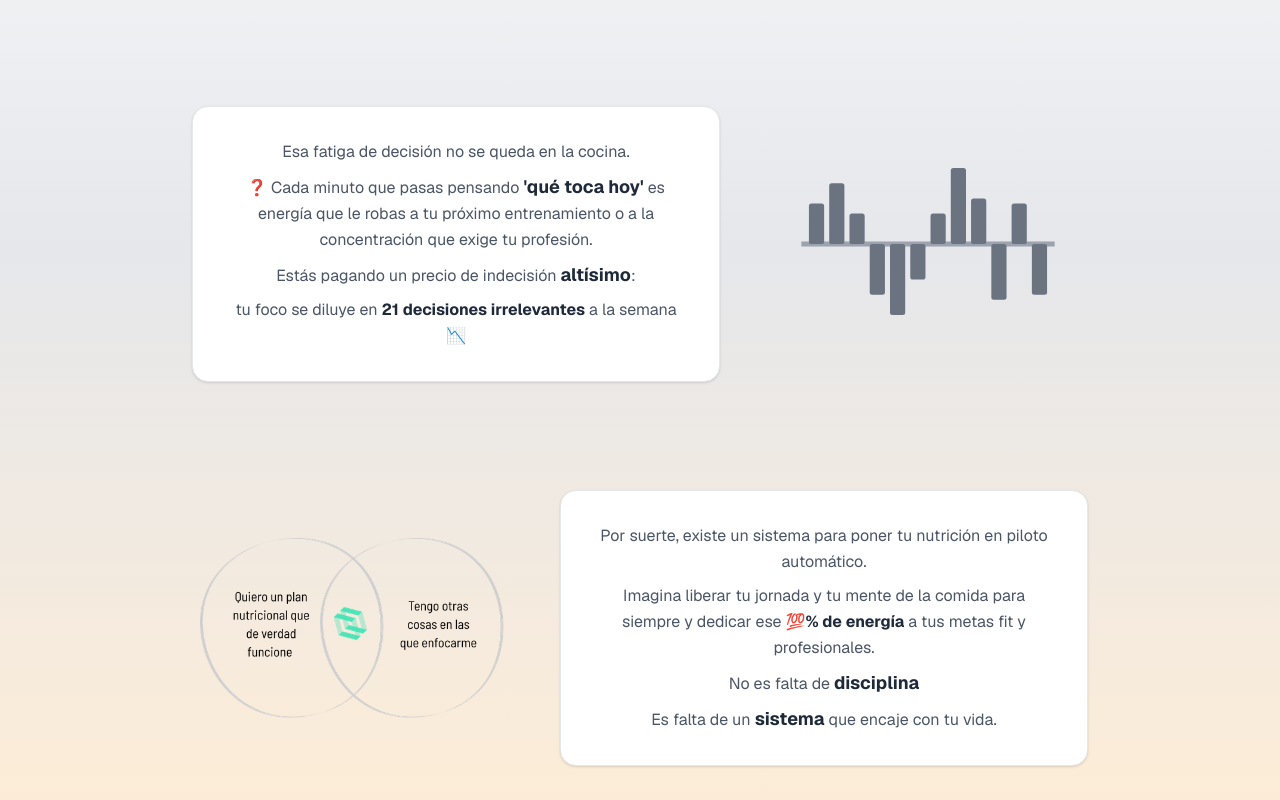
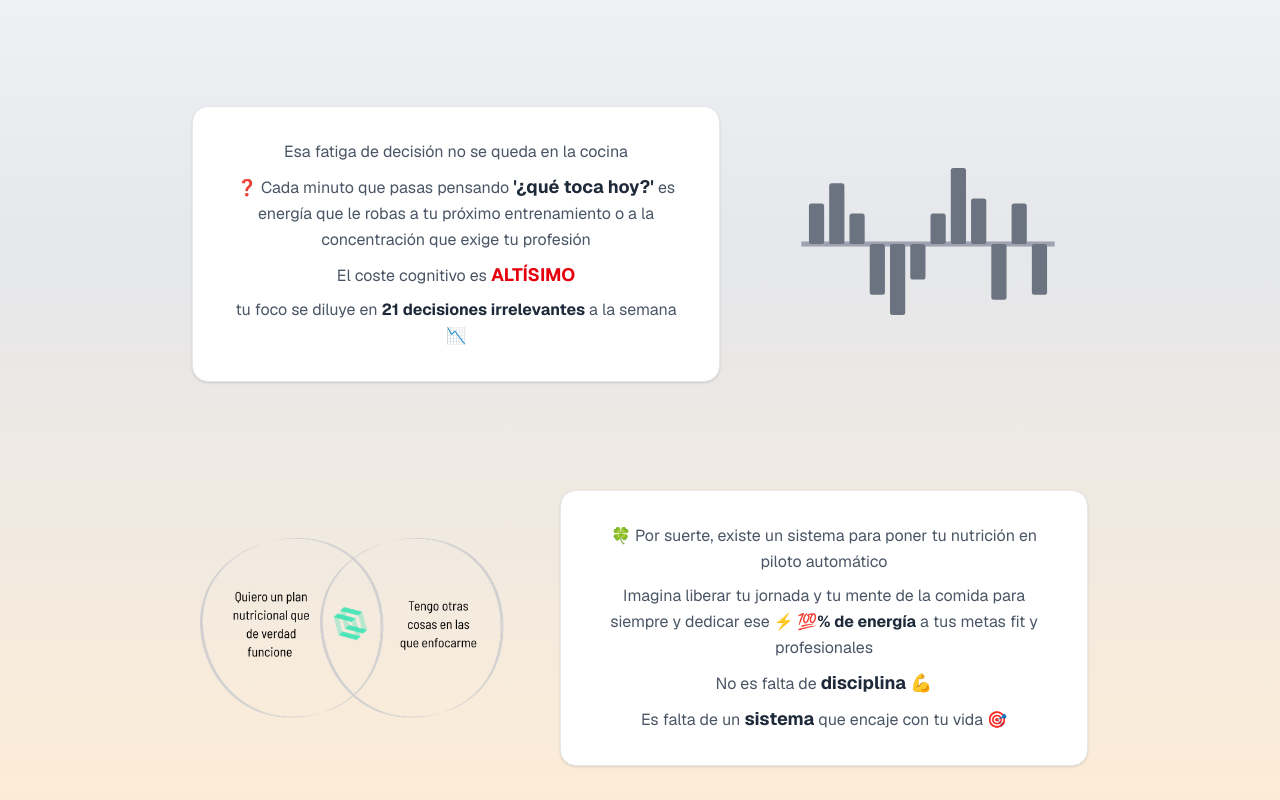
Before and after one commit to ai-forge-solutions/batch-fit-landing-page, a Next.js app: page / in a window 1280 px wide. Shown: the part 1180-1980 px from the top of the page. Built offline with nearby package versions, Linux system fonts and the light colour scheme.

Commit message:
adjust copy pas

```diff
--- a/components/landing/pas-section.tsx
+++ b/components/landing/pas-section.tsx
@@ -22,9 +22,9 @@ const sections = [
     icon: "chart",
     title: "Agitación",
     content: [
-      "Esa fatiga de decisión no se queda en la cocina.",
-      <>❓ Cada minuto que pasas pensando  <span className="font-bold text-lg text-gray-800">'qué toca hoy'</span> es energía que le robas a tu próximo entrenamiento o a la concentración que exige tu profesión.</>,
-      <>Estás pagando un precio de indecisión <span className="font-bold text-lg text-gray-800">altísimo</span>:</>,
+      "Esa fatiga de decisión no se queda en la cocina",
+      <>❓ Cada minuto que pasas pensando  <span className="font-bold text-lg text-gray-800">'¿qué toca hoy?'</span> es energía que le robas a tu próximo entrenamiento o a la concentración que exige tu profesión</>,
+      <>El coste cognitivo es <span className="font-bold text-lg text-red-600">ALTÍSIMO</span></>,
       <>tu foco se diluye en <span className="font-bold text-gray-800">21 decisiones irrelevantes</span> a la semana 📉</>,
     ]
   },
@@ -33,10 +33,10 @@ const sections = [
     image: "/quiero-un-plan-nutricional-que-de-verdad-funcione.png",
     title: "Solución",
     content: [
-      <>Por suerte, existe un sistema para poner tu nutrición en piloto automático.</>,
-      <>Imagina liberar tu jornada y tu mente de la comida para siempre y dedicar ese <span className="font-bold text-gray-800"> 💯% de energía</span> a tus metas fit y profesionales.</>,
-      <>No es falta de <span className="font-bold text-lg text-gray-800">disciplina</span></>,
-      <>Es falta de un <span className="font-bold text-lg text-gray-800">sistema</span> que encaje con tu vida.</>
+      <>🍀 Por suerte, existe un sistema para poner tu nutrición en piloto automático</>,
+      <>Imagina liberar tu jornada y tu mente de la comida para siempre y dedicar ese <span className="font-bold text-gray-800"> ⚡ 💯% de energía</span> a tus metas fit y profesionales</>,
+      <>No es falta de <span className="font-bold text-lg text-gray-800">disciplina 💪</span></>,
+      <>Es falta de un <span className="font-bold text-lg text-gray-800">sistema</span> que encaje con tu vida 🎯</>
     ]
   }
 ]
--- a/components/landing/what-is-batchfit.tsx
+++ b/components/landing/what-is-batchfit.tsx
@@ -54,7 +54,7 @@ export function WhatIsBatchFit() {
           {/* Subsección derecha - Subtítulo y CTA */}
           <div className="flex-1 w-full md:w-1/2 flex flex-col justify-center items-center text-center min-h-[200px] md:min-h-[300px]">
             <p className="text-base md:text-xl text-muted-foreground text-balance mb-6 md:mb-8">
-              BatchFit elimina la carga mental de la alimentación semanal convirtiéndola en un proceso claro, predecible y repetible.
+              BatchFit elimina la carga mental de la alimentación semanal convirtiéndola en un proceso claro, fácil y automático.
             </p>
             <motion.div
               variants={ctaVariants}
```
Also changed, not shown: 1 other file (tests, documents, lock files or other folders).
